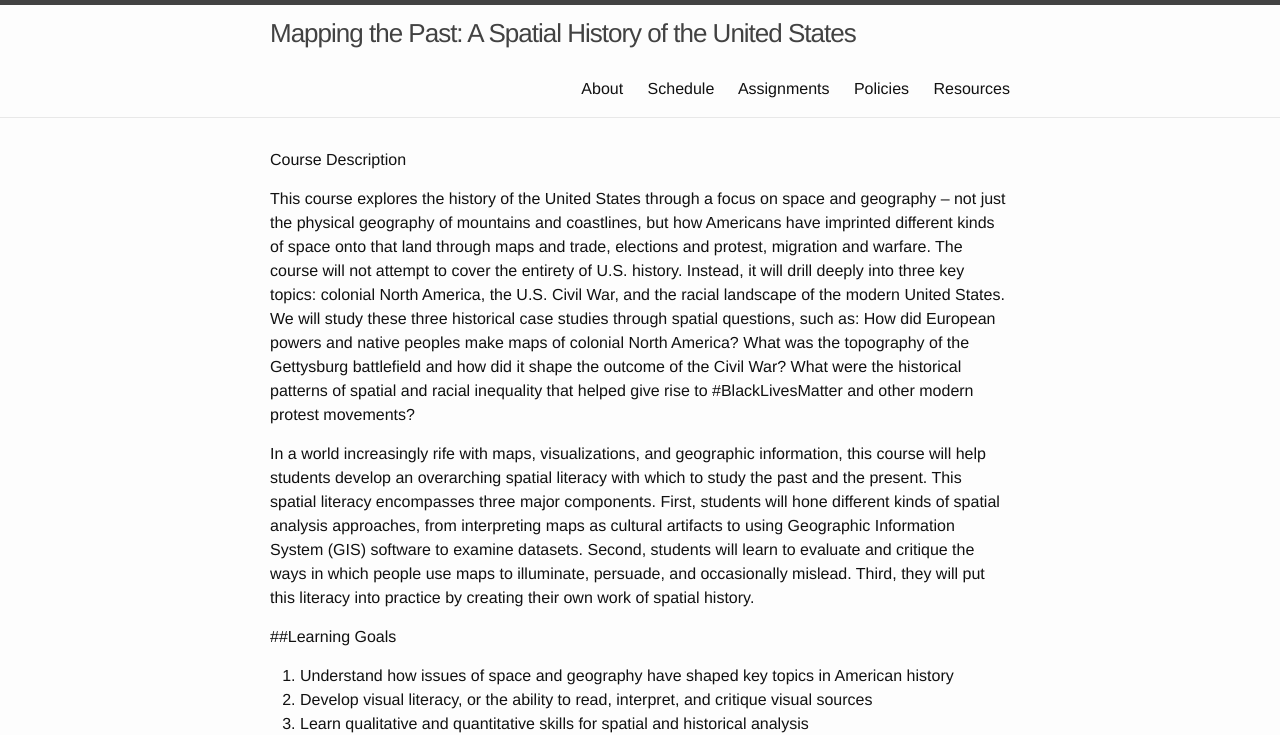
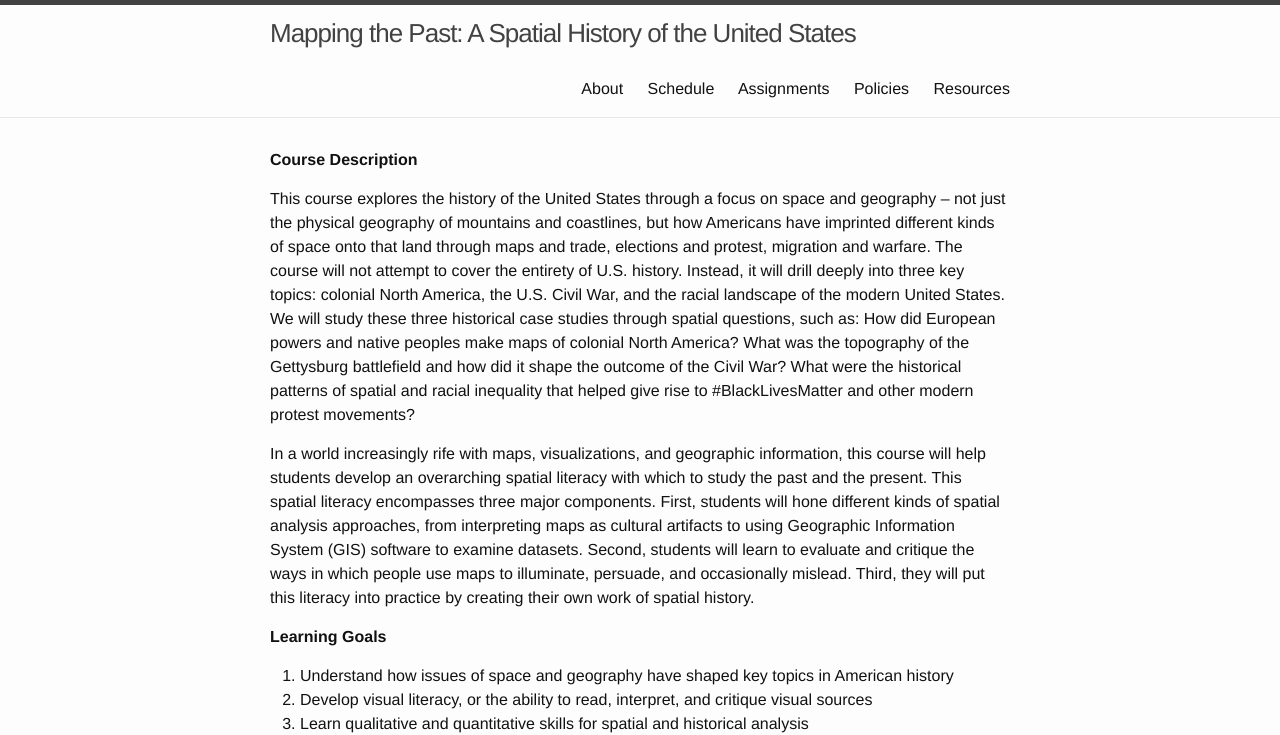
Before and after one commit to cblevins/mtp2016, a Jekyll site: the page built from index.md, in a window 1280 px wide. Shown: the top 735 px of the page. Built offline with Jekyll 4.4.1, drawn with Linux system fonts in a browser that asks for light colours.

```diff
--- a/index.md
+++ b/index.md
@@ -5,13 +5,14 @@ permalink: /
 order: 1
 ---
 
-<h4>Course Description</h4>
+**Course Description**
+
 This course explores the history of the United States through a focus on space and geography – not just the physical geography of mountains and coastlines, but how Americans have imprinted different kinds of space onto that land through maps and trade, elections and protest, migration and warfare. The course will not attempt to cover the entirety of U.S. history. Instead, it will drill deeply into three key topics: colonial North America, the U.S. Civil War, and the racial landscape of the modern United States. We will study these three historical case studies through spatial questions, such as: How did European powers and native peoples make maps of colonial North America? What was the topography of the Gettysburg battlefield and how did it shape the outcome of the Civil War? What were the historical patterns of spatial and racial inequality that helped give rise to #BlackLivesMatter and other modern protest movements?
 
 In a world increasingly rife with maps, visualizations, and geographic information, this course will help students develop an overarching spatial literacy with which to study the past and the present. This spatial literacy encompasses three major components. First, students will hone different kinds of spatial analysis approaches, from interpreting maps as cultural artifacts to using Geographic Information System (GIS) software to examine datasets. Second, students will learn to evaluate and critique the ways in which people use maps to illuminate, persuade, and occasionally mislead. Third, they will put this
 literacy into practice by creating their own work of spatial history.
 
-##Learning Goals
+**Learning Goals**
 
 1. Understand how issues of space and geography have shaped key topics in American history
 2. Develop visual literacy, or the ability to read, interpret, and critique visual sources
```
